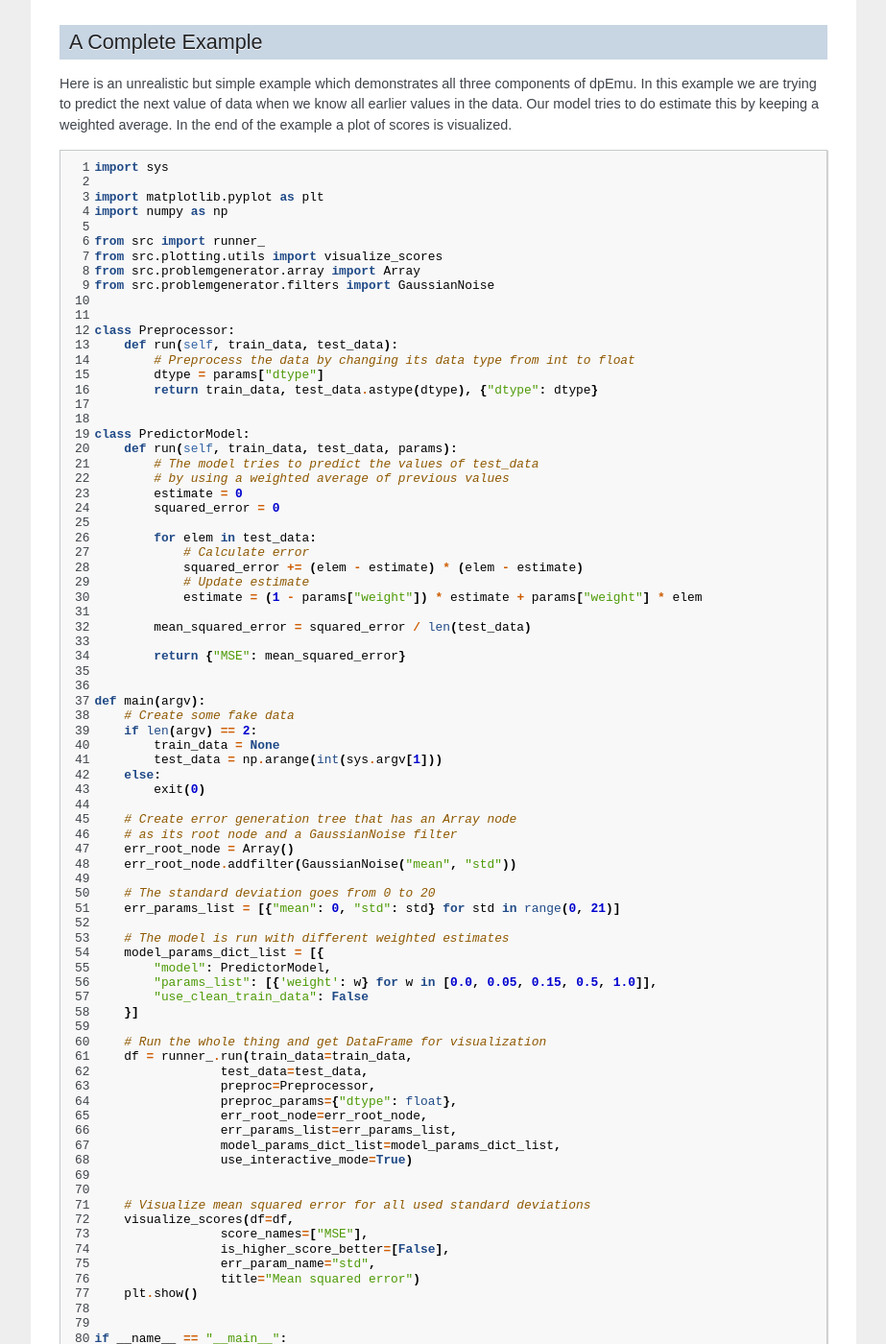
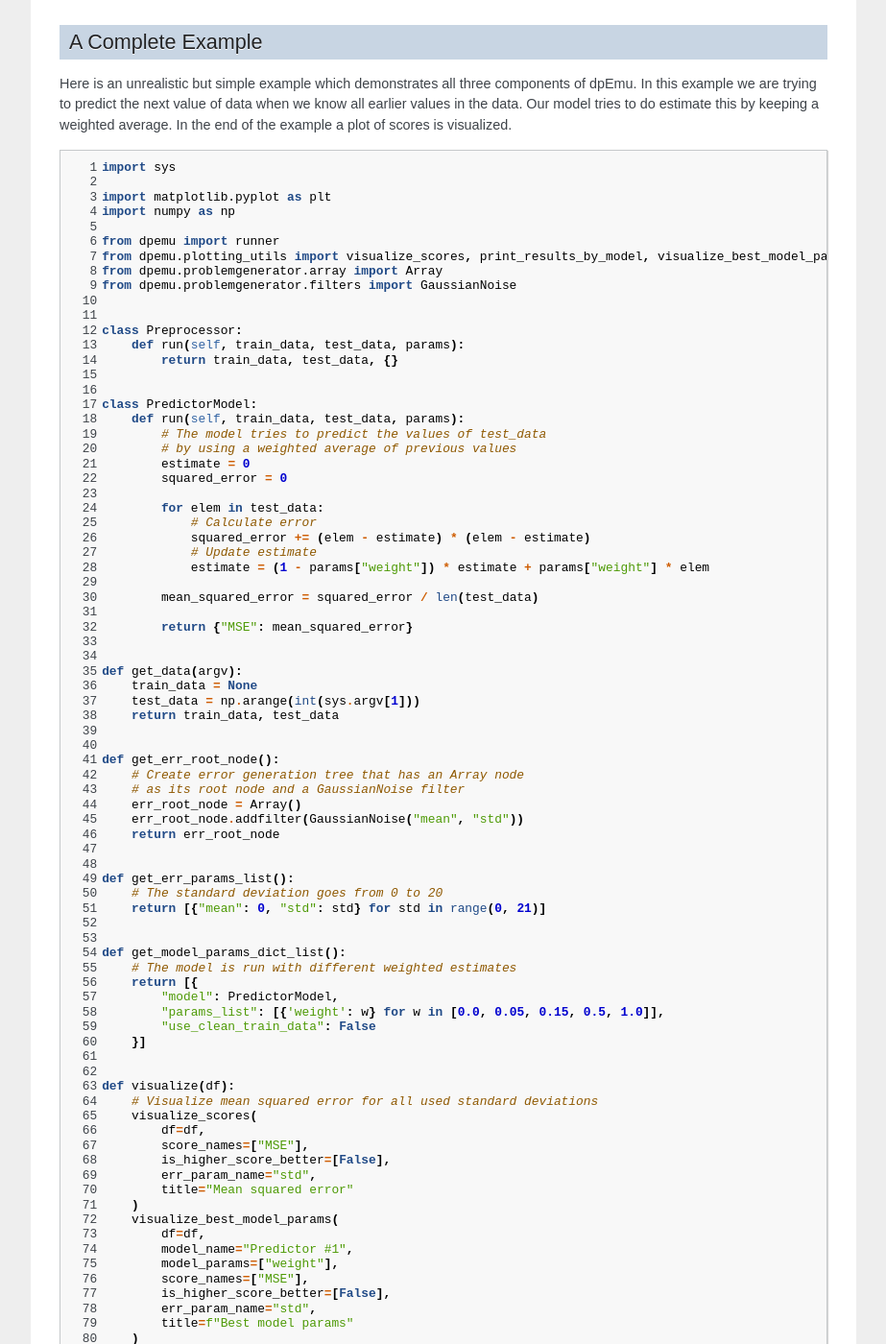
Before and after one commit to dpEmu/dpEmu, a Sphinx documentation site: the page built from docs/manual.rst, in a window 1280 px wide and 1400 px high, scrolled down 3693 px. Shown: the whole window at 96% size, without its empty margins (198-1121 px from the left). Built offline with Sphinx 7.4.7, drawn with Linux system fonts in a browser that asks for light colours; some of the changed text lies outside the part shown.

Commit message:
Update user manual and cluster instructions, fix examples

```diff
--- a/docs/index.rst
+++ b/docs/index.rst
@@ -10,10 +10,11 @@ Guide
    :caption: Contents:
 
    manual
+   tutorials/Tutorial_1
    license
    help
-   cluster_instructions
-   tutorials/Tutorial_1
+   cluster_installation
+   cluster_instructions_examples
 
 
 Indices and tables
--- a/docs/manual.rst
+++ b/docs/manual.rst
@@ -203,17 +203,15 @@ In the end of the example a plot of scores is visualized.
     import matplotlib.pyplot as plt
     import numpy as np
 
-    from src import runner_
-    from src.plotting.utils import visualize_scores
-    from src.problemgenerator.array import Array
-    from src.problemgenerator.filters import GaussianNoise
+    from dpemu import runner
+    from dpemu.plotting_utils import visualize_scores, print_results_by_model, visualize_best_model_params
+    from dpemu.problemgenerator.array import Array
+    from dpemu.problemgenerator.filters import GaussianNoise
 
 
     class Preprocessor:
-        def run(self, train_data, test_data):
-            # Preprocess the data by changing its data type from int to float
-            dtype = params["dtype"]
-            return train_data, test_data.astype(dtype), {"dtype": dtype}
+        def run(self, train_data, test_data, params):
+            return train_data, test_data, {}
 
 
     class PredictorModel:
@@ -234,67 +232,118 @@ In the end of the example a plot of scores is visualized.
             return {"MSE": mean_squared_error}
 
 
-    def main(argv):
-        # Create some fake data
-        if len(argv) == 2:
-            train_data = None
-            test_data = np.arange(int(sys.argv[1]))
-        else:
-            exit(0)
+    def get_data(argv):
+        train_data = None
+        test_data = np.arange(int(sys.argv[1]))
+        return train_data, test_data
 
+
+    def get_err_root_node():
         # Create error generation tree that has an Array node
         # as its root node and a GaussianNoise filter
         err_root_node = Array()
         err_root_node.addfilter(GaussianNoise("mean", "std"))
+        return err_root_node
 
+
+    def get_err_params_list():
         # The standard deviation goes from 0 to 20
-        err_params_list = [{"mean": 0, "std": std} for std in range(0, 21)]
+        return [{"mean": 0, "std": std} for std in range(0, 21)]
 
+
+    def get_model_params_dict_list():
         # The model is run with different weighted estimates
-        model_params_dict_list = [{
+        return [{
             "model": PredictorModel,
             "params_list": [{'weight': w} for w in [0.0, 0.05, 0.15, 0.5, 1.0]],
             "use_clean_train_data": False
         }]
 
-        # Run the whole thing and get DataFrame for visualization
-        df = runner_.run(train_data=train_data,
-                     test_data=test_data,
-                     preproc=Preprocessor,
-                     preproc_params={"dtype": float},
-                     err_root_node=err_root_node,
-                     err_params_list=err_params_list,
-                     model_params_dict_list=model_params_dict_list,
-                     use_interactive_mode=True)
+
+    def visualize(df):
+        # Visualize mean squared error for all used standard deviations
+        visualize_scores(
+            df=df,
+            score_names=["MSE"],
+            is_higher_score_better=[False],
+            err_param_name="std",
+            title="Mean squared error"
+        )
+        visualize_best_model_params(
+            df=df,
+            model_name="Predictor #1",
+            model_params=["weight"],
+            score_names=["MSE"],
+            is_higher_score_better=[False],
+            err_param_name="std",
+            title=f"Best model params"
+        )
+
+        plt.show()
 
 
-        # Visualize mean squared error for all used standard deviations
-        visualize_scores(df=df,
-                     score_names=["MSE"],
-                     is_higher_score_better=[False],
-                     err_param_name="std",
-                     title="Mean squared error")
-        plt.show()
+    def main(argv):
+        # Create some fake data
+        if len(argv) == 2:
+            train_data, test_data = get_data(argv)
+        else:
+            exit(0)
+
+        # Run the whole thing and get DataFrame for visualization
+        df = runner.run(
+            train_data=train_data,
+            test_data=test_data,
+            preproc=Preprocessor,
+            preproc_params=None,
+            err_root_node=get_err_root_node(),
+            err_params_list=get_err_params_list(),
+            model_params_dict_list=get_model_params_dict_list()
+        )
+
+        print_results_by_model(df)
+        visualize(df)
 
 
     if __name__ == "__main__":
         main(sys.argv)
 
+
+Run the program with the command:
+
+.. code-block:: bash
+
+    python3 examples/run_manual_predictor_example 1000
+
 Here's what the resulting image should look like:
 
 .. image:: manual_demo.png
 
+Best model parameters for different standard deviation values:
+
+.. image:: manual_best_model_params.png
+
+
 How to run examples
 -------------------
+
+**Run the examples from project root.**
 
 If the examples do not require command line arguments, then they can be run as follows:
 
 .. code-block:: bash
 
-    python3 examples/run_manual_predictor_example <integer argument>
+    python3 examples/run_saturation_example_rgb_0_to_1.py
 
-Enable the interactive mode by writing ``-i``
+If the examples require command line arguments, add them after the name of the file, each one separated by space (the argument 22 tells the angle of the counterclockwise rotation of the picture):
 
 .. code-block:: bash
 
-    python3 examples/run_text_classification_example all 4 -i
+    python3 examples/run_rotate_example.py 22
+
+
+
+The interactive mode is activated above by writing ``-i``
+
+.. code-block:: bash
+
+    python3 examples/run_text_classification_example test 4 -i
```
Also changed, not shown: docs/cluster_installation.rst (renamed from docs/cluster_instructions.rst, +5 -9 lines), docs/cluster_instructions_examples.rst (renamed from docs/cluster_examples.rst, +16 -5 lines), docs/manual_best_model_params.png (added), docs/manual_demo.png, 12 other files.
